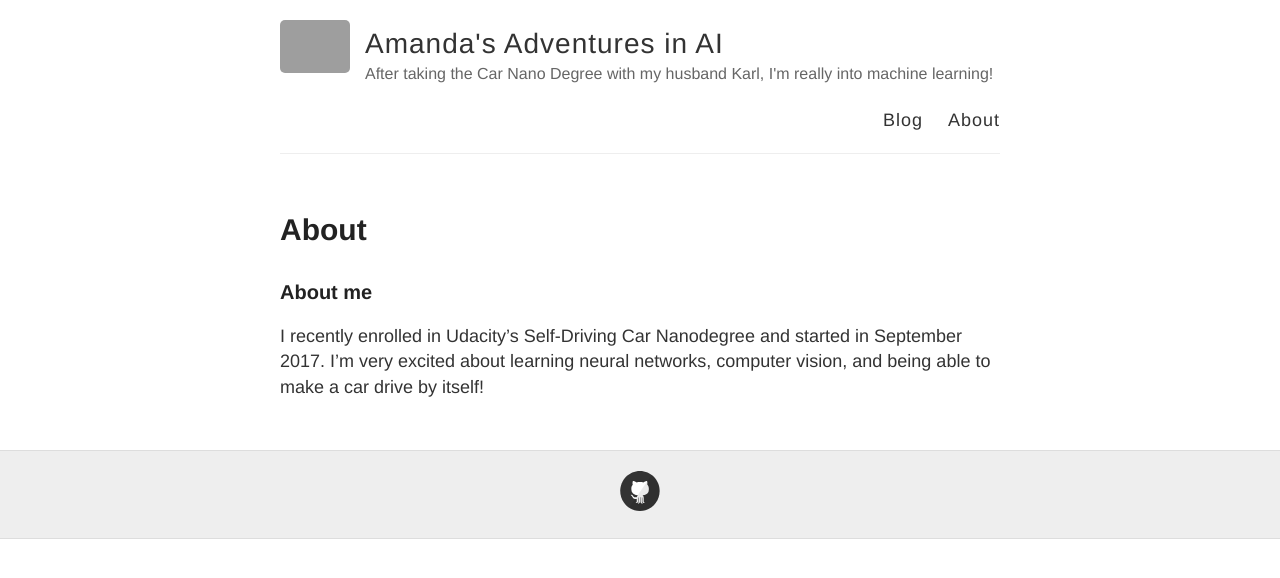
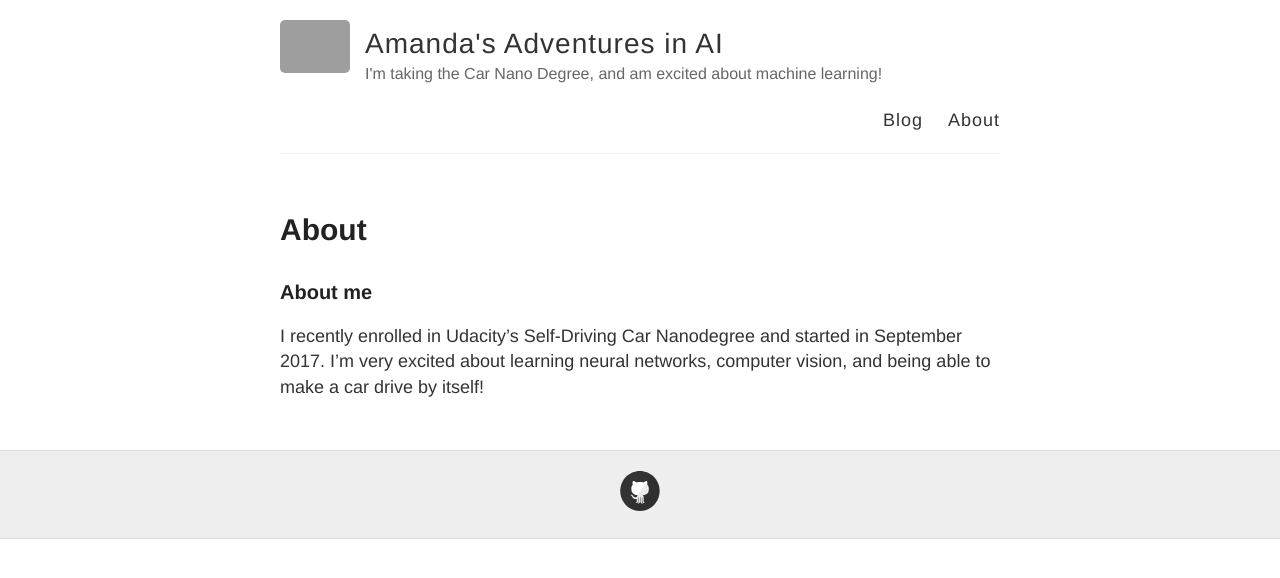
Before and after one commit to amanda-ni/amanda-ni.github.io, a Jekyll site: the page built from about.md, in a window 1280 px wide. Shown: the top 578 px of the page. Built offline with Jekyll 4.4.1, drawn with Linux system fonts in a browser that asks for light colours; grey boxes are pictures that could not be loaded.

Commit message:
Updated by-line

```diff
--- a/_config.yml
+++ b/_config.yml
@@ -6,7 +6,7 @@
 name: Amanda's Adventures in AI
 
 # Short bio or description (displayed in the header)
-description: After taking the Car Nano Degree with my husband Karl, I'm really into machine learning!
+description: I'm taking the Car Nano Degree, and am excited about machine learning!
 
 # URL of your avatar or profile pic (you could use your GitHub profile pic)
 avatar: https://github.com/amanda-ni/amanda-ni.github.io/blob/master/images/amanda-ni.jpg?raw=true
```
